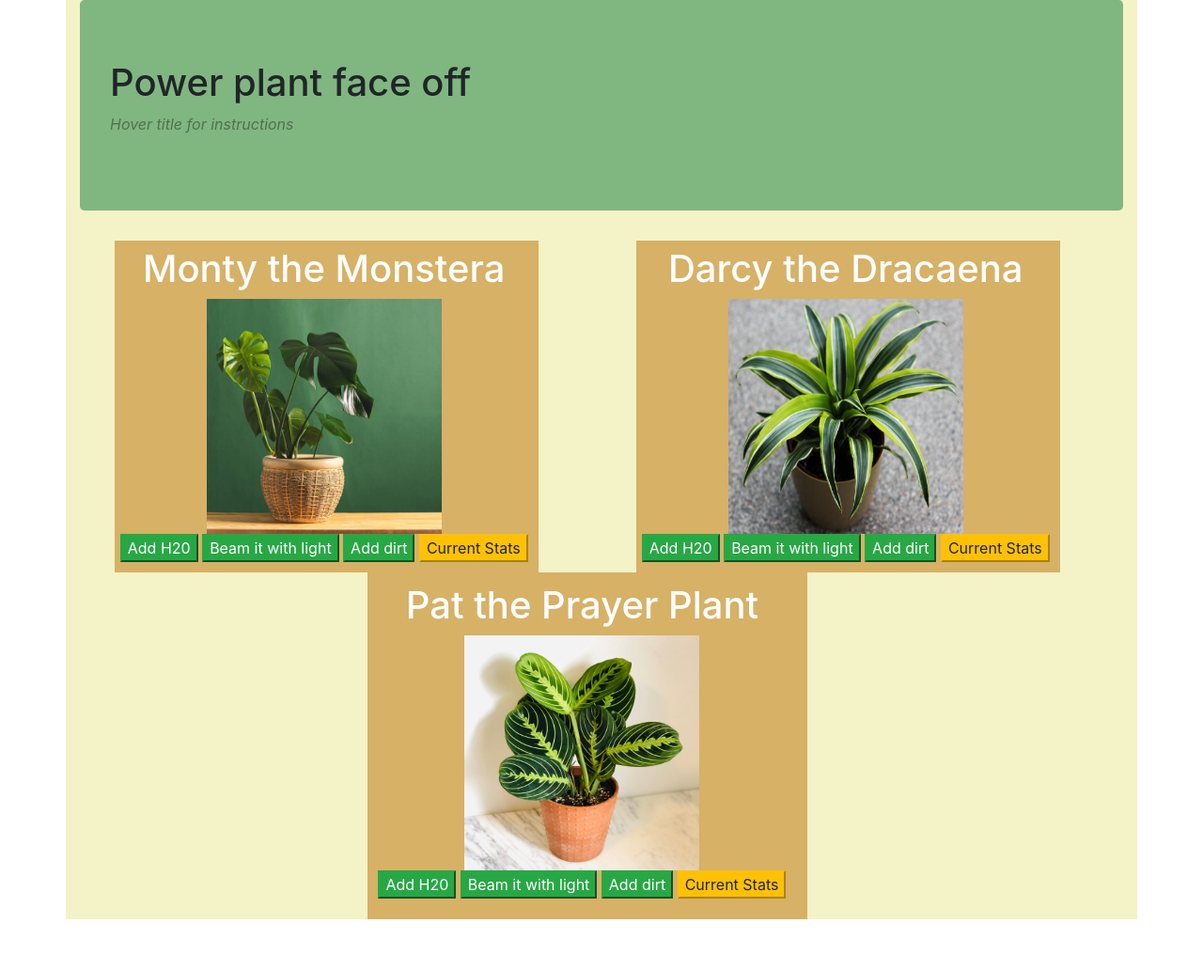
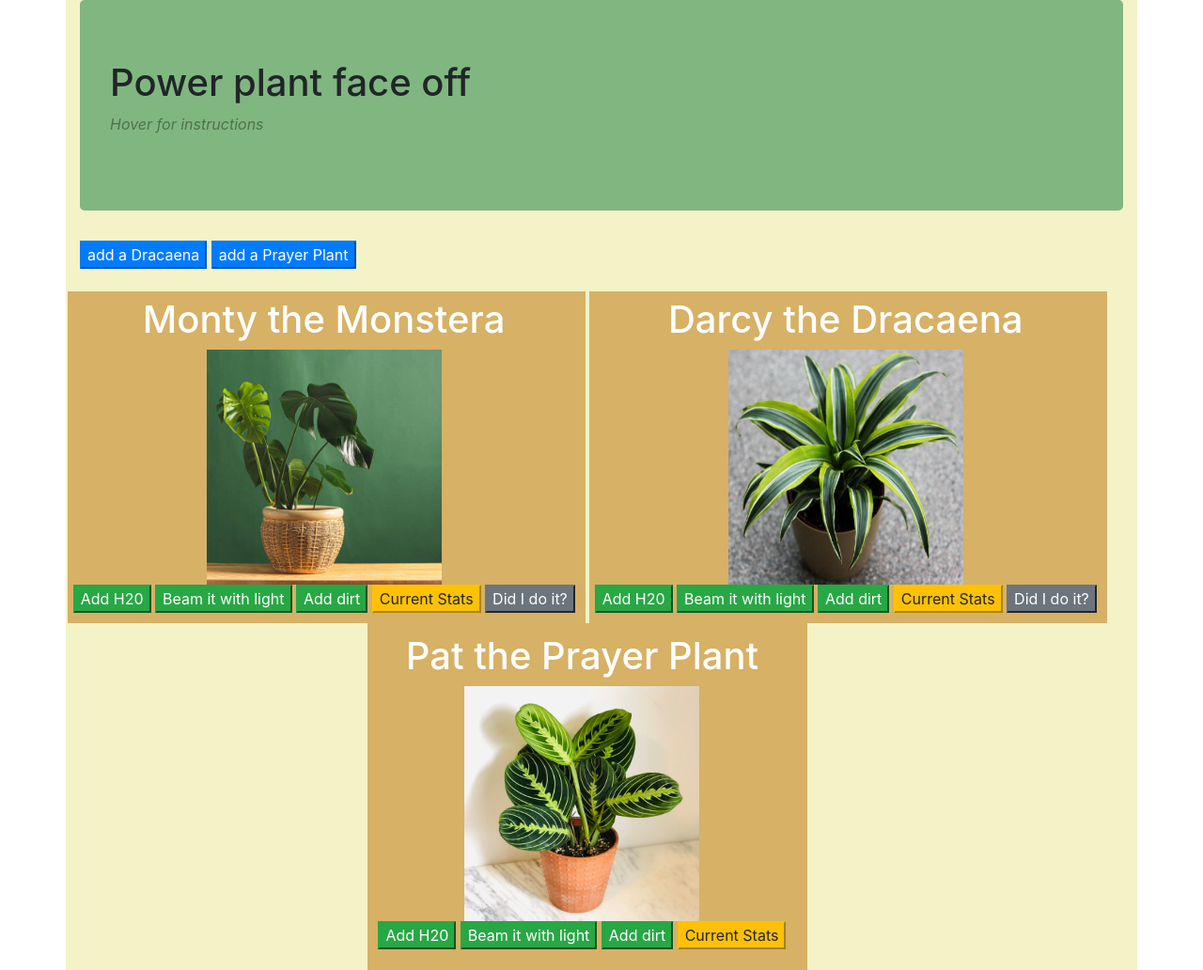
Before and after one commit to Gabeaya/PowerPlantGulag, a website built with webpack: page src/index.html in a window 1280 px wide. Shown: the whole page at 94% size. Before the commit the page ends 978 px from the top, so only its background shows below. Built offline with nearby package versions, Linux system fonts and the light colour scheme.

Commit message:
Add a did i do it button.

```diff
--- a/src/index.html
+++ b/src/index.html
@@ -13,7 +13,7 @@
         <div class="jumbotron">
           <div class="dropdown">
             <h1><span>Power plant face off</span></h1>
-            <p>Hover title for instructions</p>
+            <p>Hover for instructions</p>
             <div class="dropdown-content">
               In this 1V1 faceoff users take turns feeding and caring for their plants through
               the use of their buttons. On their turn, users have the ability to choose how many times
@@ -27,6 +27,11 @@
             </div>
           </div>
         </div>
+        <div class="add-plant">
+          <button class="btn-primary" id="addDracaena">add a Dracaena</button>
+          <button class="btn-primary" id="addPrayer">add a Prayer Plant</button>
+        </div>
+        <br>
         <div class="row">
           <div class="column">
             <div class="grow1">
@@ -43,7 +48,7 @@
                 <h3><div id="light-value">0</div></h3>
                 <h3><div id="soil-value">0</div></h3>
               </div>
-
+              <button class="btn-secondary" id="submit">Did I do it?</button>
             </div>
           </div>
           <div class="column">
@@ -61,6 +66,8 @@
                 <h3><div id="light-value2">0</div></h3>
                 <h3><div id="soil-value2">0</div></h3>
               </div>
+              <button class="btn-secondary" id="submit">Did I do it?</button>
+
             </div>
           </div>
         </div>
```
